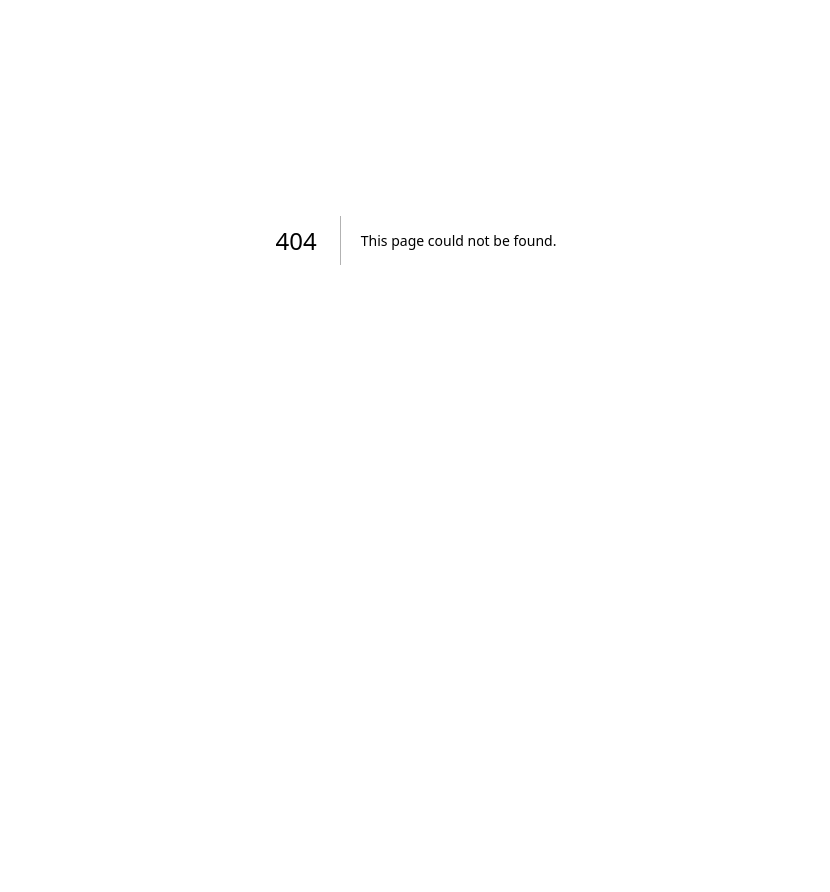
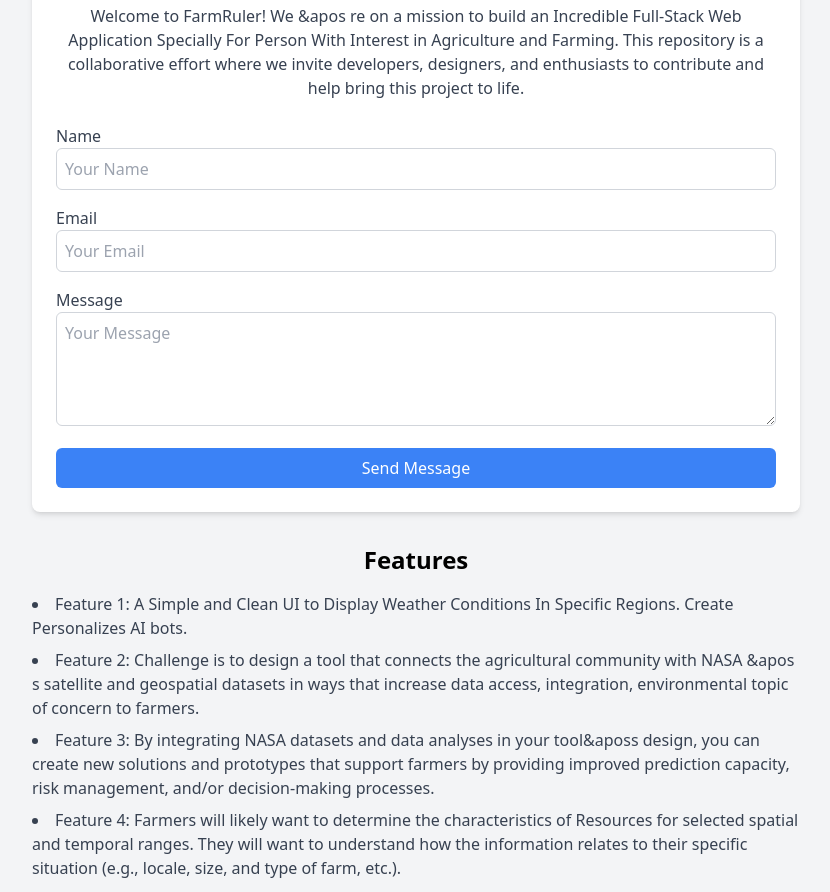
Before and after one commit to MOHAMMED-IQRAMUL/FarmRuler, a Next.js app: page /contact in a window 1280 px wide. Before the commit this address had no page. Shown: the part 160-1052 px from the top of the page, without its empty margins (224-1054 px from the left). Before the commit the page ends 800 px from the top, so only its background shows below. Built offline with nearby package versions, Linux system fonts and the light colour scheme.

Commit message:
Contact us page

```diff
--- /dev/null
+++ b/app/contact/page.js
@@ -0,0 +1,46 @@
+"use client";
+import React from 'react';
+import Navbar from '../components/Navbar';
+import Footer from '../components/Footer';
+
+const ContactPage = () => {
+    return (
+        <div className="min-h-screen bg-gray-100 flex flex-col items-center justify-center p-4">
+            <Navbar/>
+            <div className="bg-white shadow-md rounded-lg p-6 w-full max-w-3xl">
+                <h1 className="text-3xl font-bold mb-4 text-center">Contact Us</h1>
+                <p className="text-gray-700 mb-6 text-center">
+                    Welcome to FarmRuler! We &apos re on a mission to build an Incredible Full-Stack Web Application Specially For Person With Interest in Agriculture and Farming. This repository is a collaborative effort where we invite developers, designers, and enthusiasts to contribute and help bring this project to life.
+                </p>
+                <form className="space-y-4">
+                    <div>
+                        <label className="block text-gray-700">Name</label>
+                        <input type="text" className="w-full p-2 border border-gray-300 rounded-md" placeholder="Your Name" />
+                    </div>
+                    <div>
+                        <label className="block text-gray-700">Email</label>
+                        <input type="email" className="w-full p-2 border border-gray-300 rounded-md" placeholder="Your Email" />
+                    </div>
+                    <div>
+                        <label className="block text-gray-700">Message</label>
+                        <textarea className="w-full p-2 border border-gray-300 rounded-md" rows="4" placeholder="Your Message"></textarea>
+                    </div>
+                    <button type="submit" className="w-full bg-blue-500 text-white p-2 rounded-md hover:bg-blue-600">Send Message</button>
+                </form>
+            </div>
+            <div className="mt-8 w-full max-w-3xl">
+                <h2 className="text-2xl font-bold mb-4 text-center">Features</h2>
+                <ul className="list-disc list-inside text-gray-700 space-y-2">
+                    <li>Feature 1: A Simple and Clean UI to Display Weather Conditions In Specific Regions. Create Personalizes AI bots.</li>
+                    <li>Feature 2: Challenge is to design a tool that connects the agricultural community with NASA &apos s satellite and geospatial datasets in ways that increase data access, integration, environmental topic of concern to farmers.</li>
+                    <li>Feature 3: By integrating NASA datasets and data analyses in your tool&aposs design, you can create new solutions and prototypes that support farmers by providing improved prediction capacity, risk management, and/or decision-making processes.</li>
+                    <li>Feature 4: Farmers will likely want to determine the characteristics of Resources for selected spatial and temporal ranges. They will want to understand how the information relates to their specific situation (e.g., locale, size, and type of farm, etc.).</li>
+                    <li>Many More...</li>
+                </ul>
+            </div>
+            <Footer/>
+        </div>
+    );
+};
+
+export default ContactPage;
```
